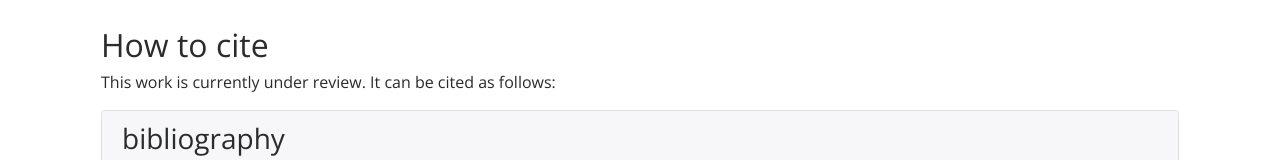
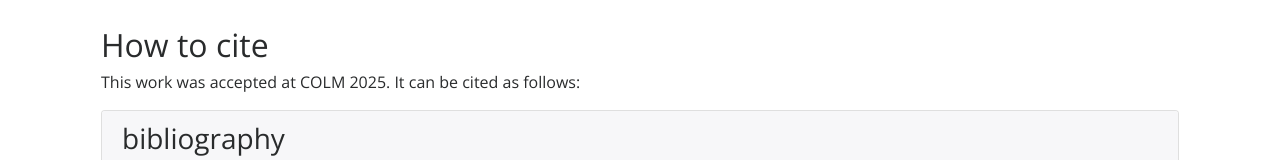
Before and after one commit to sfeucht/dualroute-web, a plain HTML site: page public/index.html in a window 1280 px wide. Shown: the part 6143-6303 px from the top of the page. Drawn offline with nearby package versions, Linux system fonts and the light colour scheme.

Commit message:
accepted at colm

```diff
--- a/public/index.html
+++ b/public/index.html
@@ -368,7 +368,7 @@ foo = <span class="bold">[bar[i] for i in range( </span>
 
                 <h2>How to cite</h2>
 
-                <p>This work is currently under review. It can be cited as follows:
+                <p>This work was accepted at COLM 2025. It can be cited as follows:
                 </p>
 
                 <div class="card">
```
Also changed, not shown: src/index.html (+1 -1 lines).
